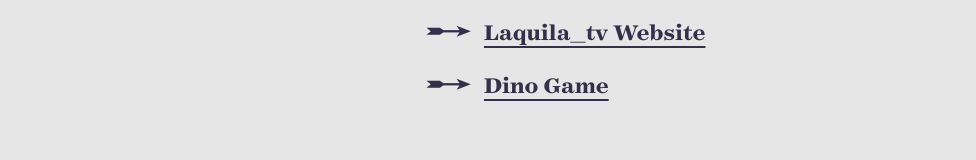
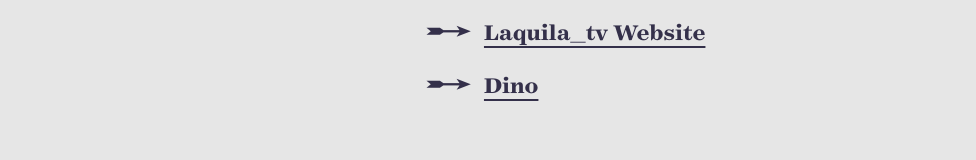
Before and after one commit to MauroMau/MauroMau.github.io, a plain HTML site: page index.html in a window 1280 px wide. Shown: the part 549-709 px from the top of the page, without its empty margins (136-1112 px from the left). Drawn offline with Linux system fonts and the light colour scheme.

Commit message:
Update index.html

```diff
--- a/index.html
+++ b/index.html
@@ -408,7 +408,7 @@
                 <li>
                     <a class=index-module--link--b5806 href=https://mauromau.github.io/laquila_tv>Laquila_tv Website</a>
                 <li>
-                    <a class=index-module--link--b5806 href=https://mauromau.github.io/dino>Dino Game</a>
+                    <a class=index-module--link--b5806 href=https://mauromau.github.io/dino>Dino</a>
             </ul>
         </div>
     </section>
```
